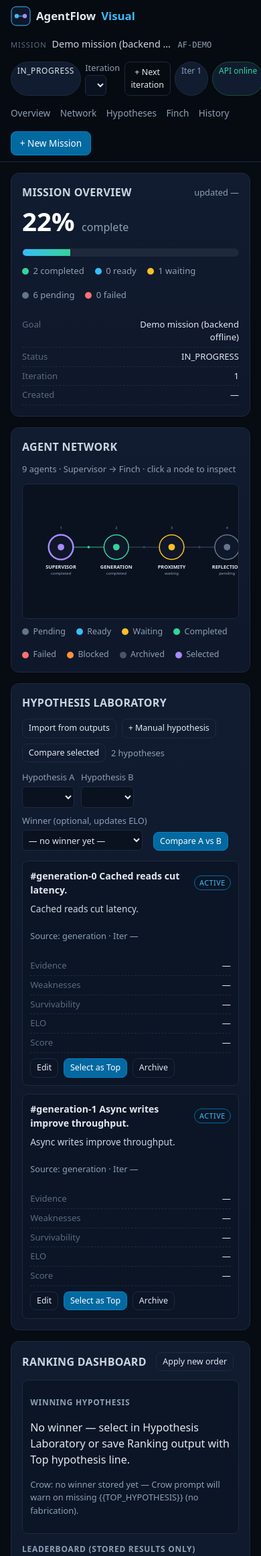
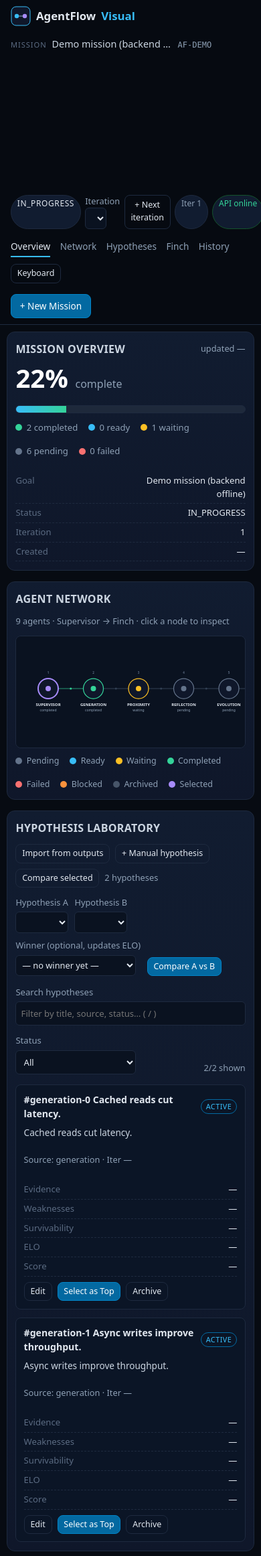
Before and after one commit to tatendamyworld/agentflow, a Flask app: page / in a window 390 px wide. Shown: the top 2323 px of the page at 67% size. Run offline with Flask 3, Linux system fonts and the light colour scheme; tables that the repository leaves empty hold one stand-in row (values such as "Sample post"); lists and menus that the app fills with data are empty; some libraries are stand-ins or nearby versions.

Commit message:
PHASE 14: UI Polish — control room nav, expand, empty, loading, errors, confirms, responsive, search, shortcuts
- ui.js polish layer: loading bar + withBusy, toast errors, smooth nav + scrollspy, expandable panels, hyp/history search+filter helpers, keyboard 1-9//go,?/Esc help bridge
- HTML: search inputs + status/bucket filters, toast/loading/help dialog, expand buttons, history CTA
- CSS: calm transitions, spinner, toast, expanded panels, search, responsive 980/720, reduced-motion
- JS: render applyFilters, permits confirms (retry/archive/loop), keyboard agent bridge
- tests: test_ui_polish 11 tests; full suite 120 passed

```diff
--- a/agentflow/frontend/static/css/style.css
+++ b/agentflow/frontend/static/css/style.css
@@ -222,3 +222,45 @@ dialog label{display:block;margin:.5rem 0 .25rem;color:var(--muted);font-size:.8
 .ws-field{display:flex;flex-direction:column;gap:.3rem}
 .ws-field label{font-size:.8rem;color:var(--muted)}
 .ws-field textarea{width:100%;background:#0a1220;color:var(--text);border:1px solid var(--border);border-radius:6px;padding:.5rem;min-height:72px;font-size:.85rem}
+
+/* PHASE 14 — UI Polish (control room: calm, no excessive glow) */
+html{scroll-behavior:smooth}
+@media (prefers-reduced-motion: reduce){ html{scroll-behavior:auto} *{transition:none !important; animation:none !important} }
+.panel{transition:box-shadow .18s ease, border-color .18s ease}
+.panel:hover{border-color:#2b3a52}
+.topnav-links a{position:relative;transition:color .15s ease}
+.topnav-links a.is-active{color:var(--text);text-decoration:none}
+.topnav-links a.is-active::after{content:"";position:absolute;left:0;right:0;bottom:-6px;height:2px;background:var(--accent)}
+.node{transition:transform .15s ease}
+.node:hover .node-ring{stroke-width:3}
+.node.is-selected .node-ring{stroke-width:4}
+.output-pre{max-height:240px}
+.output-pre.is-expanded{max-height:70vh}
+.expandable .insp-h{display:flex;justify-content:space-between;align-items:center;gap:.5rem}
+.search-row{display:flex;gap:.8rem;flex-wrap:wrap;align-items:end;margin:.6rem 0 .9rem}
+.search-row label{font-size:.82rem;color:var(--muted);display:flex;flex-direction:column;gap:.25rem;flex:1 1 220px}
+.search-row input,.search-row select{background:#0a1220;color:var(--text);border:1px solid var(--border);border-radius:6px;padding:.45rem}
+#toast-wrap{position:fixed;right:1rem;bottom:1rem;display:flex;flex-direction:column;gap:.5rem;z-index:120;max-width:min(420px,90vw)}
+.toast{border:1px solid var(--border);border-radius:var(--radius-sm);background:var(--panel);color:var(--text);padding:.6rem .8rem;font-size:.85rem;box-shadow:0 6px 20px rgba(0,0,0,.35);opacity:0;transform:translateY(4px);transition:opacity .25s ease, transform .25s ease;cursor:pointer}
+.toast.is-visible{opacity:1;transform:none}
+.toast-error{border-color:#7f1d1d;background:#450a0a}
+.toast-ok{border-color:#14532d;background:#052e16}
+.loading-bar{position:sticky;top:53px;z-index:40;display:flex;gap:.5rem;align-items:center;background:var(--panel2);border-bottom:1px solid var(--border);padding:.35rem 1rem;font-size:.82rem;color:var(--muted)}
+.loading-bar[hidden]{display:none}
+.spinner{width:14px;height:14px;border-radius:50%;border:2px solid var(--border);border-top-color:var(--accent);animation:spin .8s linear infinite}
+@keyframes spin{to{transform:rotate(360deg)}}
+.btn.is-busy{opacity:.7}
+.btn:disabled{opacity:.55}
+.history-item{transition:border-color .15s ease, background .15s ease}
+.history-item:hover{border-color:#334155}
+.hyp-card{transition:border-color .15s ease}
+.hyp-card:hover{border-color:#334155}
+.finch-card textarea{width:100%;background:#0a1220;color:var(--text);border:1px solid var(--border);border-radius:6px;padding:.45rem;font-size:.82rem}
+@media (max-width:720px){
+  .layout{padding:.6rem}
+  .topnav-inner{flex-direction:column;align-items:flex-start}
+  #agent-network{min-width:620px}
+  .panel{padding:.8rem}
+  .hyp-cards{grid-template-columns:1fr}
+  .finch-cards{grid-template-columns:1fr}
+}
--- a/agentflow/frontend/static/js/agents.js
+++ b/agentflow/frontend/static/js/agents.js
@@ -43,6 +43,16 @@
   };
 
   function init(ctx) {
+    document.addEventListener("af:select-agent", function (ev) {
+      var id = ev.detail; if (!id) return;
+      ctx.state.selectedAgent = id;
+      if (ctx.refresh) return;
+      var exe = (ctx.state.executions || []).filter(function (e) { return e.agent === id; })[0] || {};
+      /* graph re-render + inspector sync happens on next dashboard render via bridge */
+      try { window.AgentFlow && ctx.renderInspector && ctx.renderInspector(); } catch (e) {}
+      /* trigger graph highlight by dispatching click on node if present */
+      var node = document.querySelector('[data-agent="' + id + '"]'); if (node) node.click();
+    });
     var generateBtn = $("insp-generate"), copyBtn = $("insp-copy"), submitBtn = $("insp-submit"),
         saveBtn = $("insp-save"), historyBtn = $("insp-history"), retryBtn = $("insp-retry"),
         pasteBtn = $("insp-paste"), out = $("insp-output");
@@ -201,6 +211,7 @@
     /* RETRY STEP — reset slot and regenerate prompt via /retry */
     if (retryBtn) retryBtn.addEventListener("click", function () {
       if (!needRun() || !ctx.state.selectedAgent) return;
+      if (!window.confirm("Retry this step? Its previous output is archived, not deleted, and downstream steps reset.")) return;
       msg("Retrying (reset + regenerate) " + ctx.state.selectedAgent + "…");
       ctx.api.retry(ctx.state.runId, ctx.state.selectedAgent).then(function (data) {
         var prompt = data.prompt || "";
--- a/agentflow/frontend/static/js/app.js
+++ b/agentflow/frontend/static/js/app.js
@@ -204,11 +204,17 @@
 
   /* ---------- render ---------- */
   function render() {
+    /* keyboard agent selection bridge (keys 1-9) */
+    try {
+      var bridged = window.__afSelectedAgent;
+      if (bridged && bridged !== state.selectedAgent) { state.selectedAgent = bridged; window.__afSelectedAgent = null; }
+    } catch (e) {}
     window.AgentFlow.graph.render($("agent-network"), state.executions, state.selectedAgent, function (id) {
       state.selectedAgent = id; render();
     });
     ctx.renderInspector && ctx.renderInspector();
     ctx.renderDashboard && ctx.renderDashboard();
+    if (window.AgentFlow.applyFilters) window.AgentFlow.applyFilters();
   }
 
   var ctx = {
--- a/agentflow/frontend/static/js/dashboard.js
+++ b/agentflow/frontend/static/js/dashboard.js
@@ -649,6 +649,7 @@
     }
     var arcBtn = $("archive-btn");
     if (arcBtn) arcBtn.addEventListener("click", function () {
+      if (!window.confirm("Archive this mission? Archived runs are terminal and cannot be reopened for editing.")) return;
       var msgEl = $("archive-msg");
       if (!ctx.state.runId) { if (msgEl) msgEl.textContent = "No mission selected."; return; }
       if (msgEl) msgEl.textContent = "Archiving…";
@@ -716,6 +717,7 @@
     var loopBtn = $("loop-btn");
     if (loopBtn) loopBtn.addEventListener("click", function () {
       if (!ctx.state.runId) return;
+      if (!window.confirm("Start the next research iteration? Previous results are preserved; only the new iteration's agent statuses reset.")) return;
       ctx.api.loop(ctx.state.runId).then(function (d) {
         var sup = d.supervisor_prompt || "";
         ctx.state.selectedAgent = "supervisor";
--- /dev/null
+++ b/agentflow/frontend/static/js/ui.js
@@ -0,0 +1,168 @@
+/* AgentFlow Visual — ui.js: polish layer (loading, expand, search, shortcuts, confirms).
+   Professional control-room: calm colors, no glow tricks, reduced-motion respected.
+   Depends only on DOM ids; never fabricates data — filters act on rendered content. */
+(function () {
+  "use strict";
+  function $(id) { return document.getElementById(id); }
+
+  /* ---------- loading indicators ---------- */
+  function setLoading(on, text) {
+    var bar = $("loading-bar"), label = $("loading-text");
+    if (bar) bar.hidden = !on;
+    if (label && text) label.textContent = text;
+  }
+  function withBusy(btn, label, promise) {
+    var orig = btn ? btn.textContent : "";
+    if (btn) { btn.disabled = true; btn.textContent = label || "Working…"; btn.classList.add("is-busy"); }
+    setLoading(true, label || "Working…");
+    return Promise.resolve(promise).then(function (v) {
+      if (btn) { btn.disabled = false; btn.textContent = orig; btn.classList.remove("is-busy"); }
+      setLoading(false);
+      return v;
+    }, function (e) {
+      if (btn) { btn.disabled = false; btn.textContent = orig; btn.classList.remove("is-busy"); }
+      setLoading(false);
+      throw e;
+    });
+  }
+
+  /* ---------- error toast ---------- */
+  function toast(message, kind) {
+    var wrap = $("toast-wrap"); if (!wrap) return;
+    var el = document.createElement("div");
+    el.className = "toast toast-" + (kind || "info");
+    el.setAttribute("role", kind === "error" ? "alert" : "status");
+    el.textContent = message;
+    el.addEventListener("click", function () { el.remove(); });
+    wrap.appendChild(el);
+    setTimeout(function () { el.classList.add("is-visible"); }, 10);
+    setTimeout(function () { el.classList.remove("is-visible"); setTimeout(function () { el.remove(); }, 300); }, 4500);
+  }
+
+  /* ---------- expandable panels ---------- */
+  document.addEventListener("click", function (ev) {
+    var b = ev.target.closest && ev.target.closest("[data-expand]");
+    if (!b) return;
+    var pre = document.getElementById(b.getAttribute("data-expand"));
+    if (!pre) return;
+    var open = pre.classList.toggle("is-expanded");
+    b.textContent = open ? "Collapse" : "Expand";
+  });
+
+  /* ---------- smooth nav + scrollspy ---------- */
+  function initNav() {
+    var links = Array.prototype.slice.call(document.querySelectorAll("[data-nav]"));
+    var map = {};
+    links.forEach(function (a) {
+      a.addEventListener("click", function (ev) {
+        var hash = a.getAttribute("href");
+        var target = hash && document.querySelector(hash);
+        if (!target) return;
+        ev.preventDefault();
+        target.scrollIntoView({ behavior: "smooth", block: "start" });
+        target.setAttribute("tabindex", "-1");
+        target.focus({ preventScroll: true });
+      });
+    });
+    /* scrollspy */
+    var sections = links.map(function (a) { return document.querySelector(a.getAttribute("href")); }).filter(Boolean);
+    if ("IntersectionObserver" in window && sections.length) {
+      var obs = new IntersectionObserver(function (entries) {
+        entries.forEach(function (en) {
+          if (en.isIntersecting) {
+            links.forEach(function (a) { a.classList.toggle("is-active", a.getAttribute("href") === "#" + en.target.id); });
+          }
+        });
+      }, { rootMargin: "-30% 0px -55% 0px" });
+      sections.forEach(function (s) { obs.observe(s); });
+    }
+  }
+
+  /* ---------- search & filtering ---------- */
+  function filterHyp() {
+    var q = ($("hyp-search") && $("hyp-search").value || "").toLowerCase();
+    var st = ($("hyp-status-filter") && $("hyp-status-filter").value || "").toUpperCase();
+    var cards = document.querySelectorAll("#hyp-cards .hyp-card");
+    var visible = 0;
+    cards.forEach(function (card) {
+      var txt = (card.textContent || "").toLowerCase();
+      var cardSt = "";
+      var badge = card.querySelector(".badge");
+      if (badge) cardSt = (badge.textContent || "").toUpperCase();
+      var okQ = !q || txt.indexOf(q) !== -1;
+      var okS = !st || cardSt.indexOf(st) !== -1;
+      var show = okQ && okS;
+      card.hidden = !show;
+      if (show) visible++;
+    });
+    var lbl = $("hyp-visible");
+    if (lbl) lbl.textContent = cards.length ? (visible + "/" + cards.length + " shown") : "";
+  }
+  function filterHistory() {
+    var q = ($("history-search") && $("history-search").value || "").toLowerCase();
+    var bucket = ($("history-bucket") && $("history-bucket").value || "").toLowerCase();
+    var items = document.querySelectorAll("#history-list .history-item");
+    items.forEach(function (item) {
+      var txt = (item.textContent || "").toLowerCase();
+      var okQ = !q || txt.indexOf(q) !== -1;
+      var okB = !bucket || txt.indexOf(bucket) !== -1 || (bucket === "completed" && txt.indexOf("unfinished") === -1);
+      item.hidden = !(okQ && okB);
+    });
+  }
+
+  /* ---------- keyboard shortcuts ---------- */
+  function initKeys() {
+    var pendingG = false;
+    document.addEventListener("keydown", function (ev) {
+      var tag = (ev.target && ev.target.tagName) || "";
+      if (/INPUT|TEXTAREA|SELECT/.test(tag)) return;
+      if (ev.ctrlKey || ev.metaKey || ev.altKey) return;
+      var dlg = $("help-dialog");
+      if (ev.key === "Escape") { if (dlg && dlg.open && dlg.close) dlg.close(); pendingG = false; return; }
+      if (ev.key === "?") { if (dlg) { if (typeof dlg.showModal === "function") dlg.showModal(); } return; }
+      if (ev.key === "/") { ev.preventDefault(); var s = $("hyp-search"); if (s) s.focus(); return; }
+      if (/^[1-9]$/.test(ev.key)) {
+        var agents = ["supervisor","generation","proximity","reflection","evolution","ranking","crow","falcon","finch"];
+        var id = agents[Number(ev.key) - 1];
+        window.AgentFlow = window.AgentFlow || {};
+        /* dispatch via custom event consumed by dashboard render */
+        document.dispatchEvent(new CustomEvent("af:select-agent", { detail: id }));
+        var insp = $("inspector"); if (insp) insp.scrollIntoView({ behavior: "smooth", block: "nearest" });
+        return;
+      }
+      if (pendingG) {
+        var map = { o: "#mission-overview", n: "#network", h: "#hypotheses", f: "#finch" };
+        var sel = map[ev.key.toLowerCase()];
+        if (sel) { var t = document.querySelector(sel); if (t) t.scrollIntoView({ behavior: "smooth" }); }
+        pendingG = false; return;
+      }
+      if (ev.key.toLowerCase() === "g") pendingG = true;
+    });
+    /* agent selection bridge: dashboard sets selectedAgent */
+    document.addEventListener("af:select-agent", function (ev) {
+      /* best-effort: graph nodes are re-rendered with selected ring; the dashboard
+         render loop picks ctx.state.selectedAgent if present */
+      try { window.__afSelectedAgent = ev.detail; } catch (e) {}
+    });
+  }
+
+  /* ---------- boot ---------- */
+  function boot() {
+    initNav(); initKeys();
+    var hs = $("hyp-search"); if (hs) hs.addEventListener("input", filterHyp);
+    var hf = $("hyp-status-filter"); if (hf) hf.addEventListener("change", filterHyp);
+    var his = $("history-search"); if (his) his.addEventListener("input", filterHistory);
+    var hb = $("history-bucket"); if (hb) hb.addEventListener("change", filterHistory);
+    var helpBtn = $("help-btn"), helpDlg = $("help-dialog"), helpClose = $("help-close");
+    if (helpBtn && helpDlg) helpBtn.addEventListener("click", function () { if (typeof helpDlg.showModal === "function") helpDlg.showModal(); });
+    if (helpClose && helpDlg) helpClose.addEventListener("click", function () { if (helpDlg.close) helpDlg.close(); });
+    var emptyNew = $("history-empty-new");
+    if (emptyNew) emptyNew.addEventListener("click", function () { var b = $("new-mission-btn"); if (b) b.click(); });
+    /* keep loading bar in sync with public ctx if provided */
+    window.AgentFlow = window.AgentFlow || {};
+    window.AgentFlow.ui = { toast: toast, withBusy: withBusy, setLoading: setLoading, filterHyp: filterHyp, filterHistory: filterHistory };
+    /* expose filter hooks to dashboard renderer (called after cards render) */
+    window.AgentFlow.applyFilters = function () { filterHyp(); filterHistory(); };
+  }
+  if (document.readyState === "loading") document.addEventListener("DOMContentLoaded", boot); else boot();
+})();
--- a/agentflow/frontend/templates/index.html
+++ b/agentflow/frontend/templates/index.html
@@ -47,9 +47,12 @@
       <a href="#history" data-nav>History</a>
     </nav>
 
+    <button type="button" id="help-btn" class="btn btn-ghost btn-small" title="Keyboard shortcuts (?)">Keyboard</button>
     <button type="button" id="new-mission-btn" class="btn btn-primary">+ New Mission</button>
   </div>
 </header>
+<div id="toast-wrap" aria-live="polite" aria-atomic="true"></div>
+<div id="loading-bar" class="loading-bar" hidden><span class="spinner" aria-hidden="true"></span><span id="loading-text">Working…</span></div>
 
 <div id="api-error" class="api-error" role="alert" hidden>
   <strong>Backend unavailable.</strong> <span id="api-error-msg"></span>
@@ -155,6 +158,13 @@
           <select id="hyp-winner"><option value="">— no winner yet —</option><option value="a">A wins</option><option value="b">B wins</option></select></label>
         <button type="button" id="hyp-compare-go" class="btn btn-primary btn-small">Compare A vs B</button>
       </div>
+      <div class="search-row">
+        <label for="hyp-search">Search hypotheses
+          <input type="search" id="hyp-search" placeholder="Filter by title, source, status… ( / )" autocomplete="off"></label>
+        <label for="hyp-status-filter">Status
+          <select id="hyp-status-filter"><option value="">All</option><option>ACTIVE</option><option>SELECTED</option><option>ARCHIVED</option></select></label>
+        <span id="hyp-visible" class="muted small"></span>
+      </div>
       <p id="hyp-empty" class="muted">No hypotheses yet. Import from outputs or create one manually. If parsing fails, manual entry is required — no research findings are fabricated.</p>
       <div id="hyp-cards" class="hyp-cards"></div>
       <div id="hyp-compare" class="hyp-compare" hidden aria-live="polite"></div>
@@ -213,7 +223,7 @@
         </div>
         <h3 class="insp-h">Generated prompt</h3>
         <pre id="crow-prompt" class="output-pre">—</pre>
-        <h3 class="insp-h">Saved response (raw)</h3>
+        <h3 class="insp-h">Saved response (raw) <button type="button" class="btn btn-ghost btn-small" data-expand="crow-output">Expand</button></h3>
         <pre id="crow-output" class="output-pre">—</pre>
         <h3 class="insp-h">Investigation sections</h3>
         <div class="ws-sections" id="crow-sections"></div>
@@ -232,7 +242,7 @@
         </div>
         <h3 class="insp-h">Generated prompt</h3>
         <pre id="falcon-prompt" class="output-pre">—</pre>
-        <h3 class="insp-h">Saved response (raw)</h3>
+        <h3 class="insp-h">Saved response (raw) <button type="button" class="btn btn-ghost btn-small" data-expand="falcon-output">Expand</button></h3>
         <pre id="falcon-output" class="output-pre">—</pre>
         <h3 class="insp-h">Investigation sections</h3>
         <div class="ws-sections" id="falcon-sections"></div>
@@ -285,7 +295,13 @@
           <span id="archive-msg" class="muted small" role="status"></span>
         </div>
       </div>
-      <div id="history-list" class="history-list"><p class="muted">No missions yet.</p></div>
+      <div class="search-row">
+        <label for="history-search">Search missions
+          <input type="search" id="history-search" placeholder="Filter by goal or ID…" autocomplete="off"></label>
+        <label for="history-bucket">Show
+          <select id="history-bucket"><option value="">All</option><option value="unfinished">Unfinished</option><option value="completed">Completed</option><option value="archived">Archived</option></select></label>
+      </div>
+      <div id="history-list" class="history-list"><p class="muted">No missions yet.<br><button type="button" class="btn btn-ghost btn-small" id="history-empty-new">+ Create mission</button></p></div>
       <div id="history-detail" class="history-compare" hidden aria-live="polite"></div>
       <h3 class="insp-h">Compare iterations</h3>
       <div class="panel-actions">
@@ -327,8 +343,8 @@
       <ul id="insp-deps" class="insp-deps muted small"><li>Select an agent.</li></ul>
     </div>
 
-    <div class="insp-section">
-      <h3 class="insp-h">Generated prompt (preview)</h3>
+    <div class="insp-section expandable">
+      <h3 class="insp-h">Generated prompt (preview) <button type="button" class="btn btn-ghost btn-small" data-expand="insp-prompt">Expand</button></h3>
       <div id="insp-warning" class="insp-warning" hidden role="alert"></div>
       <pre id="insp-prompt" class="output-pre">—</pre>
     </div>
@@ -338,8 +354,8 @@
       <textarea id="insp-output" rows="8" placeholder="Paste the agent's response here…"></textarea>
     </div>
 
-    <div class="insp-section">
-      <h3 class="insp-h">Saved output</h3>
+    <div class="insp-section expandable">
+      <h3 class="insp-h">Saved output <button type="button" class="btn btn-ghost btn-small" data-expand="insp-saved">Expand</button></h3>
       <pre id="insp-saved" class="output-pre">—</pre>
     </div>
 
@@ -388,6 +404,18 @@
   </form>
 </dialog>
 
+<dialog id="help-dialog" aria-labelledby="help-title">
+  <h2 id="help-title">Keyboard shortcuts</h2>
+  <table class="table"><tbody>
+    <tr><th>1–9</th><td>Select agent (Supervisor → Finch)</td></tr>
+    <tr><th>/</th><td>Focus hypothesis search</td></tr>
+    <tr><th>go / gn / gh / gf</th><td>Jump to Overview / Network / Hypotheses / Finch</td></tr>
+    <tr><th>?</th><td>This help</td></tr>
+    <tr><th>Esc</th><td>Close dialogs</td></tr>
+  </tbody></table>
+  <div class="btn-row"><button type="button" class="btn btn-primary" id="help-close">Close</button></div>
+</dialog>
+<script src="../static/js/ui.js"></script>
 <script src="../static/js/graph.js"></script>
 <script src="../static/js/agents.js"></script>
 <script src="../static/js/dashboard.js"></script>
```
Also changed, not shown: tests/test_ui_polish.py (added, +70 -0 lines), README.md.
